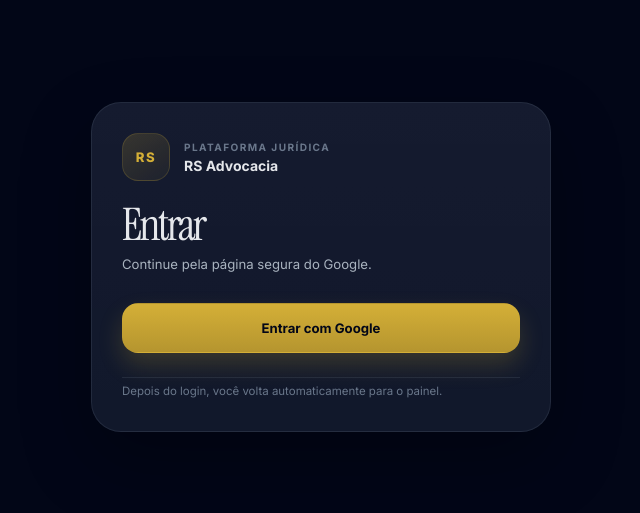
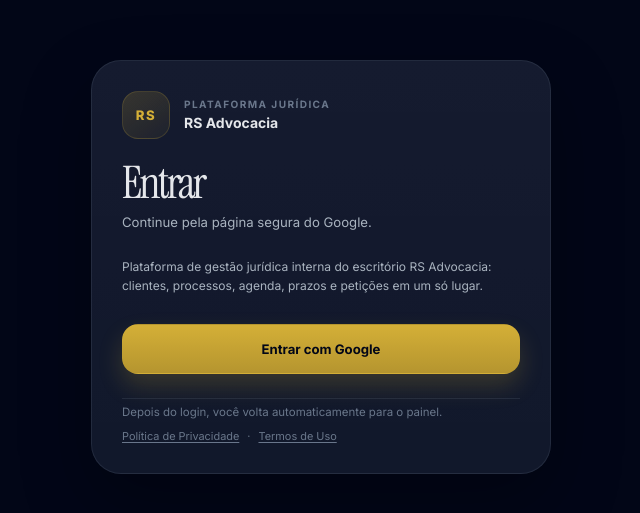
Before and after one commit to LorenzoMarty/RS-Advocacia-CRM, a React (Vite) app in the folder frontend/: page /#/login in a window 1280 px wide. Shown: the part 133-646 px from the top of the page, without its empty margins (319-959 px from the left). Built offline with nearby package versions, Linux system fonts and the light colour scheme; no server answers.

Commit message:
feat: add Terms of Service page and integrate into login flow

```diff
--- a/frontend/index.html
+++ b/frontend/index.html
@@ -4,6 +4,7 @@
     <meta charset="UTF-8" />
     <meta name="theme-color" content="#0b0d12" />
     <meta name="google-site-verification" content="cT2DE2WVWReYufCtdZ0w9-RiG464vY70xuvkXMf6X2o" />
+    <meta name="description" content="RS Advocacia — plataforma de gestão jurídica interna: clientes, processos, agenda, prazos e petições." />
     <link rel="icon" type="image/svg+xml" href="/favicon.svg" />
     <meta name="viewport" content="width=device-width, initial-scale=1.0" />
     <title>RS Advocacia</title>
--- a/frontend/src/App.jsx
+++ b/frontend/src/App.jsx
@@ -50,6 +50,7 @@
 import { useAppState } from "./app/store";
 import { MeetingsPage } from "./app/pages/meetings";
 import { PrivacyPolicyPage } from "./app/pages/privacy-policy";
+import { TermsOfServicePage } from "./app/pages/terms-of-service";
 
 function ClientFormRoute() {
   const { clientId } = useParams();
@@ -225,6 +226,7 @@
           </Route>
 
           <Route path="/politica-privacidade" element={<PrivacyPolicyPage />} />
+          <Route path="/termos-de-uso" element={<TermsOfServicePage />} />
           <Route path="*" element={<Navigate to="/" replace />} />
         </Routes>
       </HashRouter>
--- a/frontend/src/app/pages/auth.jsx
+++ b/frontend/src/app/pages/auth.jsx
@@ -1,5 +1,5 @@
 import { useState } from 'react';
-import { useLocation } from 'react-router-dom';
+import { Link, useLocation } from 'react-router-dom';
 
 import { api, isApiEnabled } from '../api';
 
@@ -41,6 +41,11 @@
           <p className="login-subtitle">Continue pela página segura do Google.</p>
         </header>
 
+        <p className="login-purpose">
+          Plataforma de gestão jurídica interna do escritório RS Advocacia:
+          clientes, processos, agenda, prazos e petições em um só lugar.
+        </p>
+
         {visibleError ? (
           <div className="login-alert login-alert-error" role="alert">
             <span>{visibleError}</span>
@@ -64,6 +69,11 @@
 
         <footer className="login-footer" id="login-help">
           <p>Depois do login, você volta automaticamente para o painel.</p>
+          <nav className="login-legal-links" aria-label="Links legais">
+            <Link to="/politica-privacidade">Política de Privacidade</Link>
+            <span aria-hidden="true">·</span>
+            <Link to="/termos-de-uso">Termos de Uso</Link>
+          </nav>
         </footer>
       </section>
     </main>
--- /dev/null
+++ b/frontend/src/app/pages/terms-of-service.jsx
@@ -0,0 +1,88 @@
+import { Link } from "react-router-dom";
+
+export function TermsOfServicePage() {
+  return (
+    <div className="policy-shell">
+      <div className="policy-container">
+        <header className="policy-header">
+          <div className="policy-brand">
+            <div className="login-brand-mark" aria-hidden="true">RS</div>
+            <div>
+              <div className="login-kicker">Plataforma jurídica</div>
+              <strong>RS Advocacia</strong>
+            </div>
+          </div>
+          <h1>Termos de Uso</h1>
+          <p className="policy-meta">Última atualização: julho de 2026</p>
+        </header>
+
+        <main className="policy-body">
+          <section>
+            <h2>1. Sobre a plataforma</h2>
+            <p>
+              A plataforma RS Advocacia é um sistema de gestão jurídica interna,
+              utilizado exclusivamente por membros do escritório para administrar
+              clientes, processos, agenda, prazos, petições e reuniões.
+            </p>
+          </section>
+
+          <section>
+            <h2>2. Acesso</h2>
+            <p>
+              O acesso é restrito a usuários previamente cadastrados pelo
+              administrador do escritório, autenticados via conta Google. Não há
+              cadastro público ou autoatendimento.
+            </p>
+          </section>
+
+          <section>
+            <h2>3. Uso adequado</h2>
+            <p>
+              Cada usuário é responsável pelas informações que insere na plataforma e
+              deve utilizá-la apenas para finalidades relacionadas à atividade do
+              escritório. É vedado o uso para fins diversos dos previstos nestes
+              termos.
+            </p>
+          </section>
+
+          <section>
+            <h2>4. Integrações Google</h2>
+            <p>
+              Ao autorizar a integração com Google Calendar e Google Drive, o usuário
+              concorda com o uso dessas permissões conforme descrito na{" "}
+              <Link to="/politica-privacidade">Política de Privacidade</Link>.
+            </p>
+          </section>
+
+          <section>
+            <h2>5. Disponibilidade</h2>
+            <p>
+              A plataforma é oferecida "como está", sem garantia de disponibilidade
+              contínua. Manutenções podem ocasionar indisponibilidade temporária.
+            </p>
+          </section>
+
+          <section>
+            <h2>6. Alterações</h2>
+            <p>
+              Estes termos podem ser atualizados periodicamente. Alterações relevantes
+              serão publicadas nesta página com a data de revisão atualizada.
+            </p>
+          </section>
+
+          <section>
+            <h2>7. Contato</h2>
+            <p>
+              Dúvidas sobre estes termos: entre em contato com o administrador do
+              escritório responsável pela plataforma.
+            </p>
+          </section>
+        </main>
+
+        <footer className="policy-footer">
+          <Link to="/login" className="policy-back-link">← Voltar para o login</Link>
+        </footer>
+      </div>
+    </div>
+  );
+}
--- a/frontend/src/styles/pages/login.css
+++ b/frontend/src/styles/pages/login.css
@@ -94,6 +94,15 @@
     margin:0;
     color:var(--soft);
     font-size:.94rem;
+    line-height:1.6;
+}
+
+.login-purpose{
+    position:relative;
+    z-index:1;
+    margin:0;
+    color:var(--soft);
+    font-size:.86rem;
     line-height:1.6;
 }
 
@@ -255,6 +264,28 @@
     line-height:1.6;
 }
 
+.login-legal-links{
+    display:flex;
+    align-items:center;
+    gap:8px;
+    margin-top:8px;
+    font-size:.78rem;
+}
+
+.login-legal-links a{
+    color:var(--muted);
+    text-decoration:underline;
+    text-underline-offset:2px;
+}
+
+.login-legal-links a:hover{
+    color:var(--gold-soft);
+}
+
+.login-legal-links span{
+    color:var(--muted);
+}
+
 html[data-theme="light"] .login-card{
     background:
         linear-gradient(180deg, rgba(255,255,255,.9), rgba(255,255,255,.78)),
```
